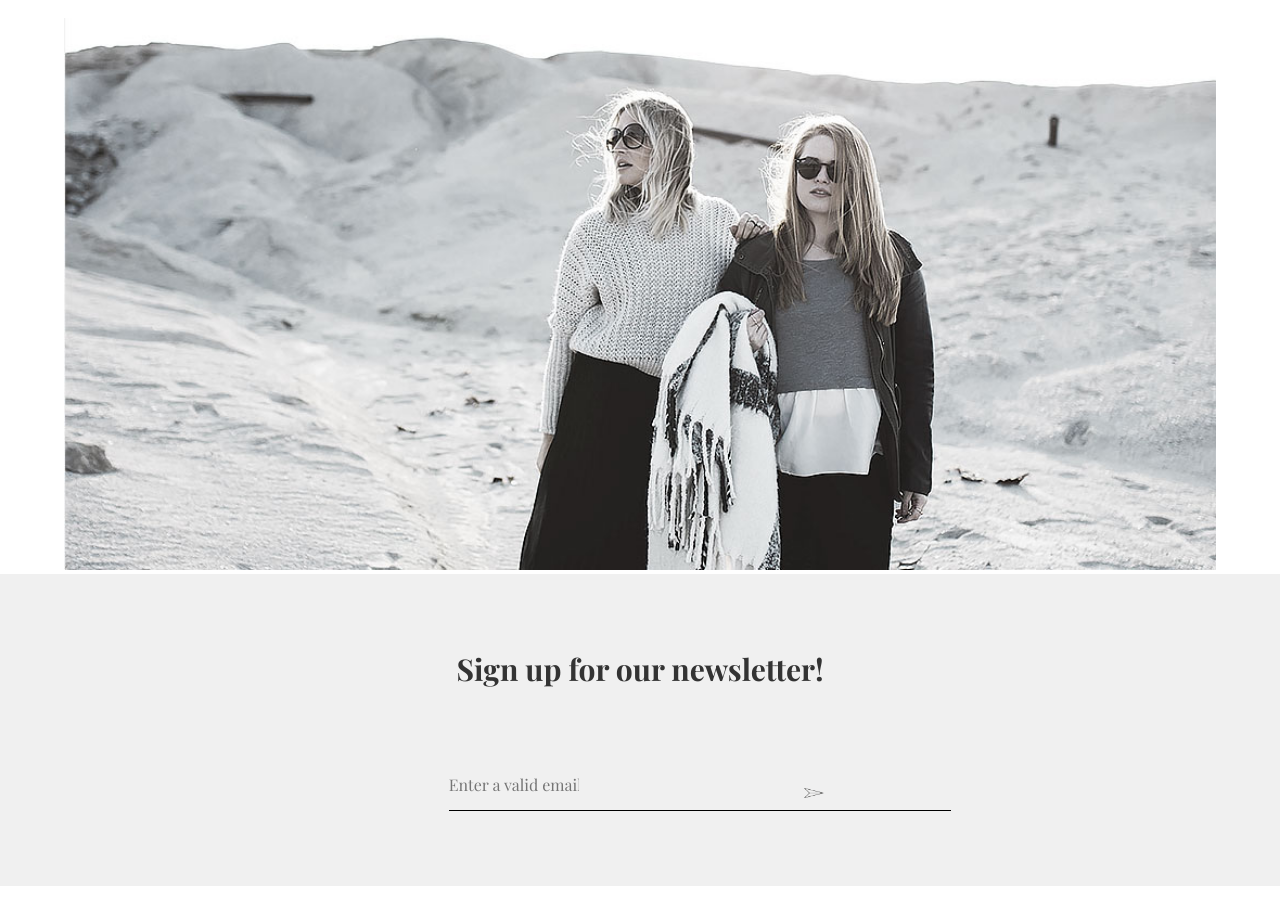
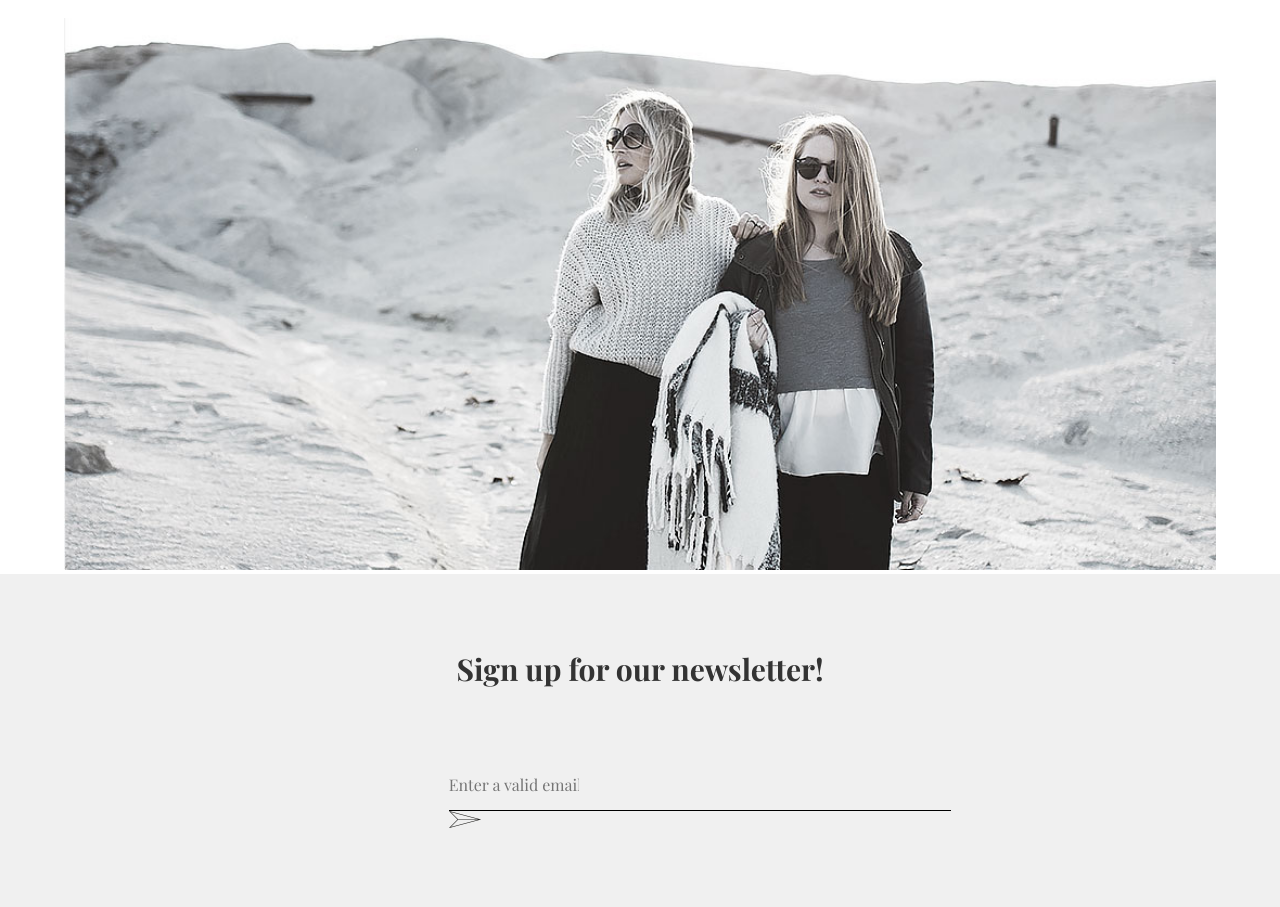
Before and after one commit to jobayer11/project-minimo, a plain HTML site: page index.html in a window 1280 px wide. Shown: the part 74-981 px from the top of the page. Before the commit the page ends 960 px from the top, so only its background shows below. Drawn offline with nearby package versions, Linux system fonts and the light colour scheme; a web font is replaced by a local one.

Commit message:
Update index.html

```diff
--- a/index.html
+++ b/index.html
@@ -43,10 +43,8 @@
 			<div class="email_input">
 				<form action="#" method="get" enctype="multipart/form-data">
 					<input type="email" name="email" id="email" class="email" placeholder="Enter a valid email address">
+					<a href="#"><img src="image/send_icon.png" alt="minimo"></a>
 				</form>
-				<div class="send_icon">
-					<a href="#"><img src="image/send_icon.png" alt="minimo"></a>
-				</div>
 			</div>
 		</div>
 	</section>
```
